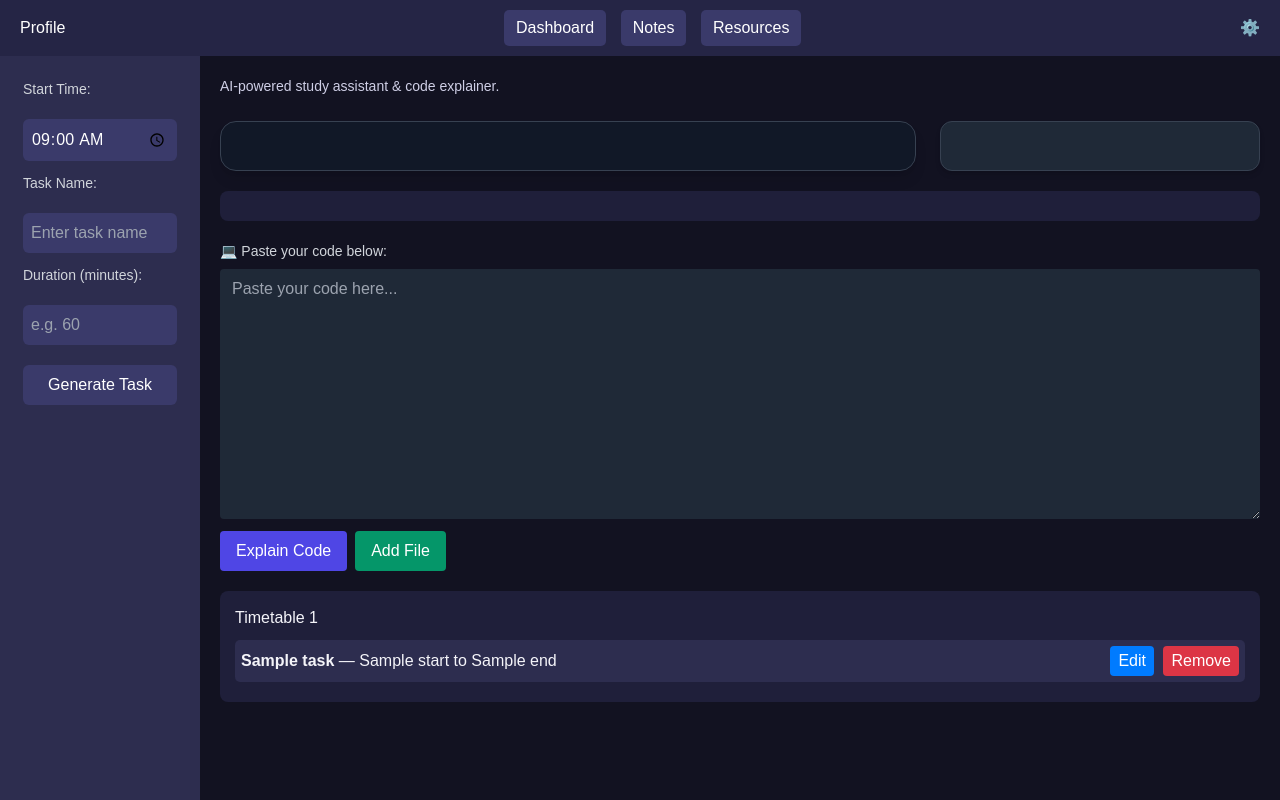
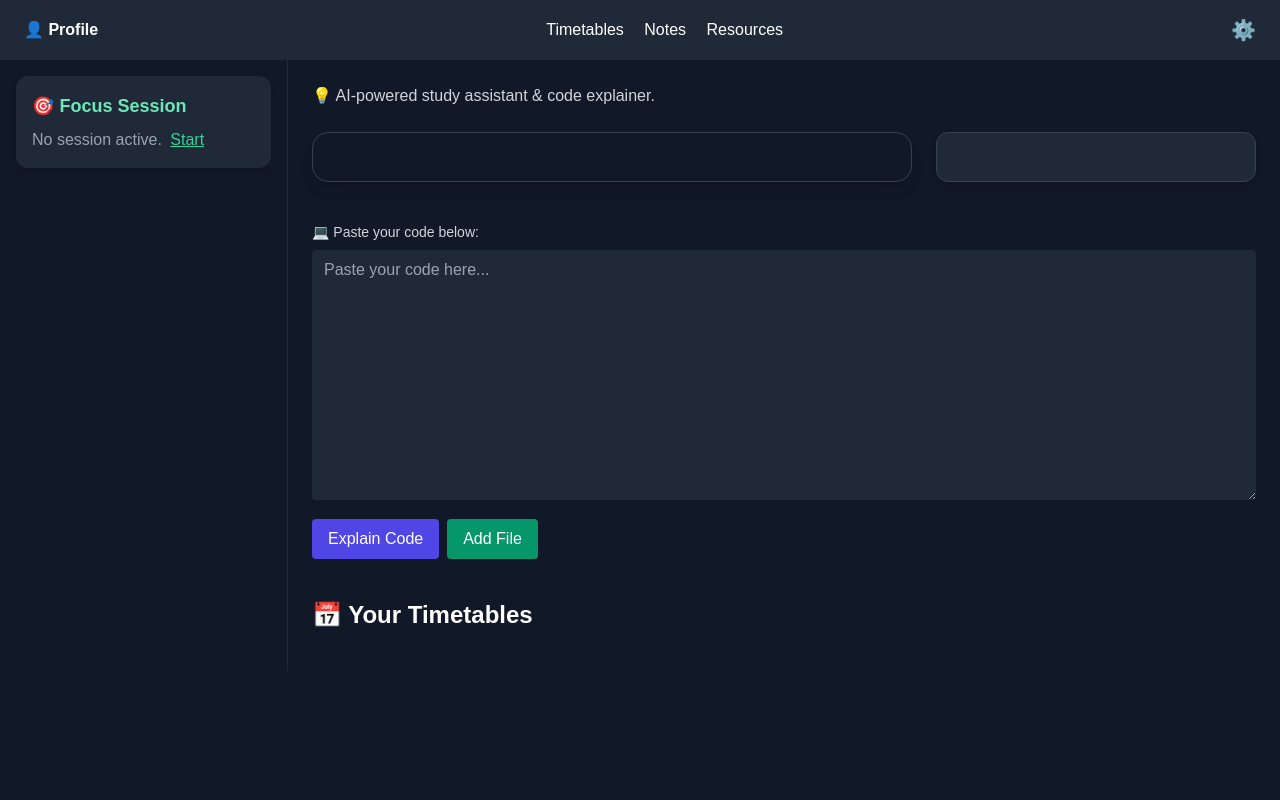
Before and after one commit to Akshaycs012/AI-Study-Assistant, a Flask app: template templates/index.html in a window 1280 px wide. Run offline with Flask 3, Linux system fonts and the light colour scheme; the template is opened without the code that fills it: most values are stand-ins (such as "Sample title", 1, 10 or a date in 2020); some libraries are stand-ins or nearby versions.

Commit message:
add timetable generator to code

```diff
--- a/app.py
+++ b/app.py
@@ -9,6 +9,7 @@ import requests
 import re
 import os
 from dotenv import load_dotenv
+from datetime import datetime, timedelta
 
 load_dotenv()
 
@@ -109,31 +110,115 @@ def extract_keywords(code: str):
 # --------------------------
 @app.route("/")
 def index():
-    return render_template("index.html", timetables=TIMETABLES)
+    safe_tables = [t for t in TIMETABLES if isinstance(t, dict) and "items" in t]
+    return render_template("index.html", timetables=safe_tables)
+
+
 
 @app.route("/generate_timetable", methods=["POST"])
 def generate_timetable():
+    task_name = request.form.get("task_name")
     start_time = request.form.get("start_time")
-    task_name = request.form.get("task_name")
     duration = request.form.get("duration_minutes")
 
     if not task_name or not duration:
-        return "Error: Task name and duration are required", 400
+        return "Missing fields", 400
 
     start_dt = datetime.strptime(start_time, "%H:%M")
     end_dt = start_dt + timedelta(minutes=int(duration))
 
-    timetable = [{
-        "task": task_name,
-        "start": start_dt.strftime("%H:%M"),
-        "end": end_dt.strftime("%H:%M")
-    }]
+    # ✅ correct format
+    new_timetable = {
+        "created": datetime.now().strftime("%Y-%m-%d %H:%M"),
+        "items": [
+            {
+                "task": task_name,
+                "start": start_dt.strftime("%H:%M"),
+                "end": end_dt.strftime("%H:%M"),
+                "minutes": int(duration)
+            }
+        ]
+    }
 
-    if not TIMETABLES:
-        TIMETABLES.append([])
-    TIMETABLES[0].append(timetable)
+    TIMETABLES.append(new_timetable)
+    return redirect(url_for("index"))
 
-    return redirect(url_for("index"))
+
+
+@app.route("/generate_study_timetable", methods=["POST"])
+def generate_study_timetable():
+    import json
+    data = request.get_json(silent=True) or {}
+    code = data.get("code", "")
+    concepts = data.get("concepts", "")
+
+    if not code.strip():
+        return jsonify(success=False, error="No code provided"), 400
+
+    prompt = f"""
+You are a helpful study planner.
+Analyze this code and its key concepts, and produce ONLY valid JSON (no explanation text).
+
+Each JSON item must have:
+  - "task": short task name
+  - "minutes": integer (duration)
+
+Example output:
+[
+  {{"task": "Understand loops", "minutes": 30}},
+  {{"task": "Practice functions", "minutes": 40}}
+]
+
+Key concepts: {concepts}
+
+Code:
+
+Only return valid JSON array, no extra notes or explanations.
+"""
+
+    try:
+        resp = client.chat.completions.create(
+            model="gemma2-9b-it",
+            messages=[{"role": "user", "content": prompt}],
+            temperature=0.2
+        )
+
+        raw = (resp.choices[0].message.content or "").strip()
+
+        # Extract first valid JSON array
+        start = raw.find('[')
+        end = raw.rfind(']')
+        if start == -1 or end == -1:
+            raise ValueError(f"No JSON array found. Got: {raw[:100]}...")
+        json_text = raw[start:end+1]
+
+        # Validate JSON
+        items = json.loads(json_text)
+        if not isinstance(items, list):
+            raise ValueError("Expected a JSON list of tasks")
+
+        TIMETABLES.append({
+            "created": datetime.now().strftime("%Y-%m-%d %H:%M"),
+            "items": items
+        })
+        return jsonify(success=True)
+
+    except Exception as e:
+        return jsonify(success=False, error=str(e)), 500
+
+
+
+@app.route("/timetables")
+def view_timetables():
+    # Ensure TIMETABLES is always a list of dicts with "items" key
+    safe_tables = []
+    for t in TIMETABLES:
+        if isinstance(t, dict) and "items" in t:
+            safe_tables.append(t)
+    return render_template("timetables.html", timetables=safe_tables)
+
+
+
 
 @app.route("/explain", methods=["POST"])
 def explain():
@@ -171,36 +256,6 @@ def explain():
         }
     })
 
-@app.route("/delete_task", methods=["POST"])
-def delete_task():
-    data = request.get_json(silent=True) or {}
-    tt_idx = int(data.get("timetable_index", -1))
-    task_idx = int(data.get("task_index", -1))
-
-    if 0 <= tt_idx < len(TIMETABLES) and 0 <= task_idx < len(TIMETABLES[tt_idx]):
-        TIMETABLES[tt_idx].pop(task_idx)
-        return jsonify(success=True)
-    return jsonify(success=False, error="Invalid indices"), 400
-
-@app.route("/edit_task", methods=["POST"])
-def edit_task():
-    timetable_index = int(request.form.get("timetable_index"))
-    task_index = int(request.form.get("task_index"))
-    task_name = request.form.get("task_name")
-    start_time = request.form.get("start_time")
-    duration = request.form.get("duration_minutes")
-
-    try:
-        start_dt = datetime.strptime(start_time, "%H:%M")
-        end_dt = start_dt + timedelta(minutes=int(duration))
-        TIMETABLES[timetable_index][task_index] = {
-            "task": task_name,
-            "start": start_dt.strftime("%H:%M"),
-            "end": end_dt.strftime("%H:%M")
-        }
-        return redirect(url_for("index"))
-    except Exception as e:
-        return f"Failed to edit: {e}", 400
 
 
 
@@ -250,8 +305,35 @@ def youtube_results():
     return render_template("youtube_results.html", concepts=concepts)
 
 
+@app.route("/api/get_current_timetable")
+def get_current_timetable():
+    if not TIMETABLES or "items" not in TIMETABLES[-1]:
+        return jsonify({"items": []})
+    return jsonify({"items": TIMETABLES[-1]["items"]})
+
+@app.route("/delete_timetable", methods=["POST"])
+def delete_timetable():
+    data = request.get_json(silent=True) or {}
+    idx = int(data.get("timetable_index", -1))
+
+    if 0 <= idx < len(TIMETABLES):
+        TIMETABLES.pop(idx)
+        return jsonify({"success": True})
+    return jsonify({"success": False}), 400
 
 
+@app.route("/delete_task", methods=["POST"])
+def delete_task():
+    data = request.get_json(silent=True) or {}
+    table_index = int(data.get("timetable_index", -1))
+    task_index = int(data.get("task_index", -1))
+
+    if 0 <= table_index < len(TIMETABLES):
+        timetable = TIMETABLES[table_index]
+        if "items" in timetable and 0 <= task_index < len(timetable["items"]):
+            timetable["items"].pop(task_index)
+            return jsonify({"success": True})
+    return jsonify({"success": False}), 400
 
 if __name__ == "__main__":
     port = int(os.environ.get("PORT", 5000))
--- a/static/app.js
+++ b/static/app.js
@@ -77,29 +77,46 @@ fetch("/get_youtube_videos", {
     document.getElementById("explanation-output").insertAdjacentHTML("beforeend", `
   <div class="mt-6">
     <h3 class="text-lg font-semibold text-green-300 mb-2">💻 Highlighted Code:</h3>
-        <div class="rounded-xl overflow-hidden border border-gray-600">
+    <div class="rounded-xl overflow-hidden border border-gray-600 bg-[#2d2d2d] p-4">
       ${data.highlighted}
     </div>
   </div>
 `);
 
+
     // 📚 Resources
+// ===========================
+// Inject Resources Section
+// ===========================
 document.getElementById("resources-output").innerHTML = `
   <div class="bg-[#1f1f3a] p-5 rounded-2xl shadow-md">
     <h2 class="text-2xl font-bold mb-3 text-pink-300">📚 Resources</h2>
     <div class="flex gap-4">
-      <a href="${data.resources?.docs}" target="_blank"
-         class="bg-indigo-600 hover:bg-indigo-700 px-4 py-2 rounded-lg text-white font-semibold">Official Docs</a>
 
+      <!-- Official Docs -->
+      <a href="${data.resources?.docs || '#'}"
+         target="_blank"
+         class="bg-indigo-600 hover:bg-indigo-700 px-4 py-2 rounded-lg text-white font-semibold">
+         Official Docs
+      </a>
+
+      <!-- YouTube Tutorials -->
       <a href="/youtube_results?concepts=${encodeURIComponent(keyConcepts)}"
-
          target="_blank"
          class="bg-rose-600 hover:bg-rose-700 px-4 py-2 rounded-lg text-white font-semibold">
          YouTube Tutorials
       </a>
+
+      <!-- Generate Timetable -->
+      <button id="btnGenTimetable"
+         class="bg-emerald-600 hover:bg-emerald-700 px-4 py-2 rounded-lg text-white font-semibold">
+         📅 Generate Timetable
+      </button>
+
     </div>
   </div>
 `;
+
 
 
     // Optional: Add returned CSS
@@ -249,3 +266,171 @@ document.getElementById("fileInput").addEventListener("change", async (event) =>
     alert("Error reading file: " + err.message);
   }
 });
+
+
+
+document.addEventListener("click", async (e) => {
+  if (e.target.id === "btnGenTimetable") {
+    const code = document.getElementById("code").value.trim();
+    const concepts = [...document.querySelectorAll("#contextual-output span")]
+      .map(s => s.innerText)
+      .join(", ");
+
+    if (!code) return alert("Please paste your code first!");
+
+    try {
+      const res = await fetch("/generate_study_timetable", {
+        method: "POST",
+        headers: {"Content-Type": "application/json"},
+        body: JSON.stringify({ code, concepts })
+      });
+      const data = await res.json();
+
+      if (data.success) {
+        alert("Timetable created successfully!");
+        window.location.href = "/timetables";
+      } else {
+        alert("Error: " + (data.error || "unknown"));
+      }
+    } catch (err) {
+      alert("Network error: " + err.message);
+    }
+  }
+});
+
+
+// ===========================
+// Focus Session Logic
+// ===========================
+let focusTasks = [];
+let currentIndex = 0;
+let remaining = 0;
+let timer = null;
+let onBreak = false;
+
+async function startSession() {
+  const res = await fetch("/api/get_current_timetable");
+  const data = await res.json();
+  focusTasks = data.items || [];
+
+  if (!focusTasks.length) {
+    alert("No tasks found. Please generate a study timetable first.");
+    return;
+  }
+
+  document.getElementById("focus-idle").classList.add("hidden");
+  document.getElementById("focus-active").classList.remove("hidden");
+  currentIndex = 0;
+  startTask();
+}
+
+function startTask() {
+  if (currentIndex >= focusTasks.length) {
+    alert("🎉 All tasks completed!");
+    resetSession();
+    return;
+  }
+  const task = focusTasks[currentIndex];
+  remaining = parseInt(task.minutes) * 60 || 1500; // fallback 25 min
+  onBreak = false;
+  updateUI();
+  runTimer();
+}
+
+function startBreak() {
+  onBreak = true;
+  remaining = 10 * 60; // 10-min break
+  document.getElementById("current-task").textContent = "☕ Break Time!";
+  runTimer();
+}
+
+function runTimer() {
+  clearInterval(timer);
+  timer = setInterval(() => {
+    if (remaining <= 0) {
+      clearInterval(timer);
+      if (onBreak) {
+        currentIndex++;
+        startTask();
+      } else {
+        startBreak();
+      }
+      return;
+    }
+    remaining--;
+    updateUI();
+  }, 1000);
+}
+
+function updateUI() {
+  const mins = String(Math.floor(remaining / 60)).padStart(2, '0');
+  const secs = String(remaining % 60).padStart(2, '0');
+  document.getElementById("timer").textContent = `${mins}:${secs}`;
+  if (!onBreak)
+    document.getElementById("current-task").textContent = focusTasks[currentIndex].task;
+}
+
+function resetSession() {
+  clearInterval(timer);
+  document.getElementById("focus-active").classList.add("hidden");
+  document.getElementById("focus-idle").classList.remove("hidden");
+}
+
+document.getElementById("startFocusBtn").onclick = startSession;
+let paused = false;
+
+document.getElementById("pauseBtn").onclick = () => {
+  if (!paused) {
+    clearInterval(timer);
+    paused = true;
+    document.getElementById("pauseBtn").textContent = "▶️ Resume";
+  } else {
+    runTimer();
+    paused = false;
+    document.getElementById("pauseBtn").textContent = "⏸ Pause";
+  }
+};
+
+document.getElementById("stopBtn").onclick = resetSession;
+document.getElementById("restartBtn").onclick = () => startTask();
+
+
+
+async function deleteTimetable(index) {
+  if (!confirm("Delete this entire timetable?")) return;
+  const res = await fetch(`/delete_timetable/${index}`, { method: "POST" });
+  const data = await res.json();
+  if (data.success) location.reload();
+}
+
+async function deleteTask(tableIndex, taskIndex) {
+  if (!confirm("Delete this task?")) return;
+  const res = await fetch(`/delete_task/${tableIndex}/${taskIndex}`, { method: "POST" });
+  const data = await res.json();
+  if (data.success) location.reload();
+}
+
+
+async function deleteTimetable(index) {
+  if (!confirm("Delete this timetable?")) return;
+  const res = await fetch("/delete_timetable", {
+    method: "POST",
+    headers: {"Content-Type": "application/json"},
+    body: JSON.stringify({timetable_index: index})
+  });
+  const data = await res.json();
+  if (data.success) location.reload();
+  else alert("Failed to delete timetable");
+}
+
+async function deleteTask(tableIndex, taskIndex) {
+  if (!confirm("Delete this task?")) return;
+  const res = await fetch("/delete_task", {
+    method: "POST",
+    headers: {"Content-Type": "application/json"},
+    body: JSON.stringify({timetable_index: tableIndex, task_index: taskIndex})
+  });
+  const data = await res.json();
+  if (data.success) location.reload();
+  else alert("Failed to delete task");
+}
--- a/templates/index.html
+++ b/templates/index.html
@@ -7,78 +7,79 @@
   <script defer src="{{ url_for('static', filename='app.js') }}"></script>
   <script src="https://cdn.tailwindcss.com"></script>
 </head>
-<body>
-  <div class="navbar-horizontal">
-    <div class="profile">Profile</div>
-    <div class="nav-buttons">
-      <button>Dashboard</button>
-      <button>Notes</button>
-      <button>Resources</button>
+
+<body class="bg-gray-900 text-white">
+
+  <!-- 🌟 Top Navbar -->
+  <div class="flex justify-between items-center px-6 py-4 bg-gray-800">
+    <div class="font-semibold">👤 Profile</div>
+    <div class="space-x-4">
+      <button onclick="location.href='/timetables'" class="hover:underline">Timetables</button>
+      <button class="hover:underline">Notes</button>
+      <button class="hover:underline">Resources</button>
     </div>
-    <div class="settings">⚙️</div>
+    <div class="text-xl">⚙️</div>
   </div>
 
-  <div class="layout">
-    <div class="navbar-vertical">
-      <form action="/generate_timetable" method="POST" class="flex flex-col gap-3 p-2">
-  <label class="text-sm text-gray-300">Start Time:</label>
-  <input type="time" name="start_time" value="09:00"
-         class="px-3 py-2 rounded bg-gray-800 text-white">
+  <div class="flex">
 
-  <label class="text-sm text-gray-300">Task Name:</label>
-  <input type="text" name="task_name" placeholder="Enter task name"
-         class="px-3 py-2 rounded bg-gray-800 text-white">
+    <!-- 🎯 Left Sidebar -->
+    <aside class="w-72 p-4 space-y-4 border-r border-gray-800">
+      <div id="focus-session" class="bg-gray-800 p-4 rounded-xl shadow-md">
+        <h2 class="text-lg font-semibold mb-2 text-emerald-300">🎯 Focus Session</h2>
 
-  <label class="text-sm text-gray-300">Duration (minutes):</label>
-  <input type="number" name="duration_minutes" placeholder="e.g. 60"
-         class="px-3 py-2 rounded bg-gray-800 text-white">
-
-  <button type="submit"
-          class="bg-indigo-600 hover:bg-indigo-700 px-4 py-2 rounded text-white">
-    Generate Task
-  </button>
-</form>
-
+        <!-- Idle -->
+        <div id="focus-idle" class="text-gray-400">
+          No session active.
+          <button id="startFocusBtn" class="text-emerald-400 underline ml-1">Start</button>
         </div>
 
-    <div class="main">
-      <div class="description">AI-powered study assistant & code explainer.</div>
+        <!-- Active -->
+        <div id="focus-active" class="hidden space-y-3">
+          <div id="current-task" class="text-lg font-semibold"></div>
+          <div id="timer" class="text-3xl font-mono text-emerald-400"></div>
+          <div class="flex gap-2">
+            <button id="pauseBtn" class="bg-yellow-500 px-3 py-1 rounded text-black">Pause</button>
+            <button id="stopBtn" class="bg-red-600 px-3 py-1 rounded">Stop</button>
+            <button id="restartBtn" class="bg-blue-600 px-3 py-1 rounded">Restart</button>
+          </div>
+        </div>
+      </div>
+    </aside>
 
-      <div class="row gap-6 mt-6 flex flex-wrap">
-        <!-- Styled Explanation Output -->
+    <!-- 📌 Main Content -->
+    <main class="flex-1 p-6">
+
+      <!-- Description -->
+      <div class="mb-6 text-gray-300">
+        💡 AI-powered study assistant & code explainer.
+      </div>
+
+      <!-- Output Panels -->
+      <div class="flex flex-wrap gap-6">
         <div id="explanation-output"
             class="bg-gray-900 text-gray-100 shadow-lg rounded-2xl p-6 space-y-6 max-w-3xl flex-1 border border-gray-700">
-          <!-- AI explanation will be injected here -->
         </div>
 
-        <!-- Optional contextual side panel -->
         <div id="contextual-output"
             class="bg-gray-800 text-gray-100 shadow-md rounded-xl p-4 max-w-xs flex-1 border border-gray-700">
-          <!-- Key concepts etc. -->
         </div>
       </div>
 
-      <div class="resources" id="resources-output"></div>
+      <!-- ✅ Resources Box BELOW the outputs -->
+      <div id="resources-output" class="mt-6"></div>
 
-     <!-- Code input + buttons -->
-<div class="mt-4 w-full">
+      <!-- 💻 Code input -->
+      <div class="mt-10">
+        <label for="code" class="text-gray-300 text-sm block mb-2">💻 Paste your code below:</label>
+        <textarea id="code" placeholder="Paste your code here..."
+                  class="w-full min-h-[250px] px-3 py-2 rounded bg-gray-800 text-white resize-y"></textarea>
 
-  <!-- Code input area -->
-  <div class="flex flex-col space-y-2 w-full">
-    <label for="code" class="text-gray-300 text-sm">💻 Paste your code below:</label>
-    <textarea id="code" placeholder="Paste your code here..."
-              class="flex-1 min-h-[250px] px-3 py-2 rounded bg-gray-800 text-white resize-y"></textarea>
-  </div>
-
-  <!-- Buttons row -->
         <div class="flex items-center space-x-2 mt-3">
-    <!-- Explain button -->
           <button id="btnExplain"
                   class="px-4 py-2 bg-indigo-600 hover:bg-indigo-700 rounded text-white">
             Explain Code
           </button>
-
-    <!-- Add File button -->
           <label class="px-4 py-2 bg-emerald-600 hover:bg-emerald-700 rounded text-white cursor-pointer">
             Add File
             <input type="file" id="fileInput" class="hidden">
@@ -86,32 +87,61 @@
         </div>
       </div>
 
+      <!-- 📅 Timetables Section -->
+      <section class="mt-10">
+        <h2 class="text-2xl font-semibold mb-4">📅 Your Timetables</h2>
 
-      <div>
         {% if timetables %}
           {% for timetable in timetables %}
-            <div class="timetable-block">
-              <h3>Timetable {{ loop.index }}</h3>
-              <ul>
-                {% for item in timetable %}
-                  <li data-start="{{ item.start }}" data-timetable-index="{{ loop.index0 }}" data-task-index="{{ loop.index0 }}">
-                    <div class="task-info"><strong>{{ item.task }}</strong> — {{ item.start }} to {{ item.end }}</div>
-                    <div class="task-actions">
-                      <button class="edit-btn">Edit</button>
-                      <button class="remove-btn">Remove</button>
+            {% if 'items' in timetable %}
+              {% set timetable_index = loop.index0 %}
+              <div class="bg-gray-800 rounded-xl p-4 mb-4 shadow">
+
+                <!-- Timetable Header -->
+                <div class="flex justify-between items-center mb-2">
+                  <h3 class="text-xl font-semibold">
+                    Timetable {{ loop.index }}
+                    {% if timetable.created %}
+                      <span class="text-sm text-gray-400">— {{ timetable.created }}</span>
+                    {% endif %}
+                  </h3>
+                  <button onclick="deleteTimetable('{{ timetable_index }}')"
+                          class="text-red-400 hover:underline text-sm">
+                    Delete Timetable
+                  </button>
                 </div>
+
+                <!-- Timetable Items -->
+                <ul class="space-y-2">
+                  {% for item in timetable["items"] %}
+                    <li class="bg-gray-700 rounded p-2 flex justify-between items-center"
+                        data-timetable-index="{{ timetable_index }}"
+                        data-task-index="{{ loop.index0 }}">
+                      <div>
+                        <span class="font-medium">{{ item.task }}</span>
+                        <span class="text-sm text-gray-300 ml-2">
+                          {% if item.start and item.end %}
+                            {{ item.start }} - {{ item.end }}
+                          {% else %}
+                            {{ item.minutes | default(0) }} min
+                          {% endif %}
+                        </span>
+                      </div>
+                      <button onclick="deleteTask('{{ timetable_index }}', '{{ loop.index0 }}')"
+                              class="text-red-400 hover:underline text-xs">✖</button>
                     </li>
                   {% endfor %}
                 </ul>
+
               </div>
+            {% endif %}
           {% endfor %}
         {% else %}
-          <p>No timetables yet. Add one using the form.</p>
+          <p class="text-gray-400">No timetables yet. Create one to get started.</p>
         {% endif %}
+      </section>
+
+    </main>
   </div>
-    </div>
-  </div>
-
-
 </body>
 </html>
```
Also changed, not shown: templates/timetables.html (added, +39 -0 lines), static/style.css (line endings or trailing spaces). Lines whose indentation alone changed are shown as unchanged.
